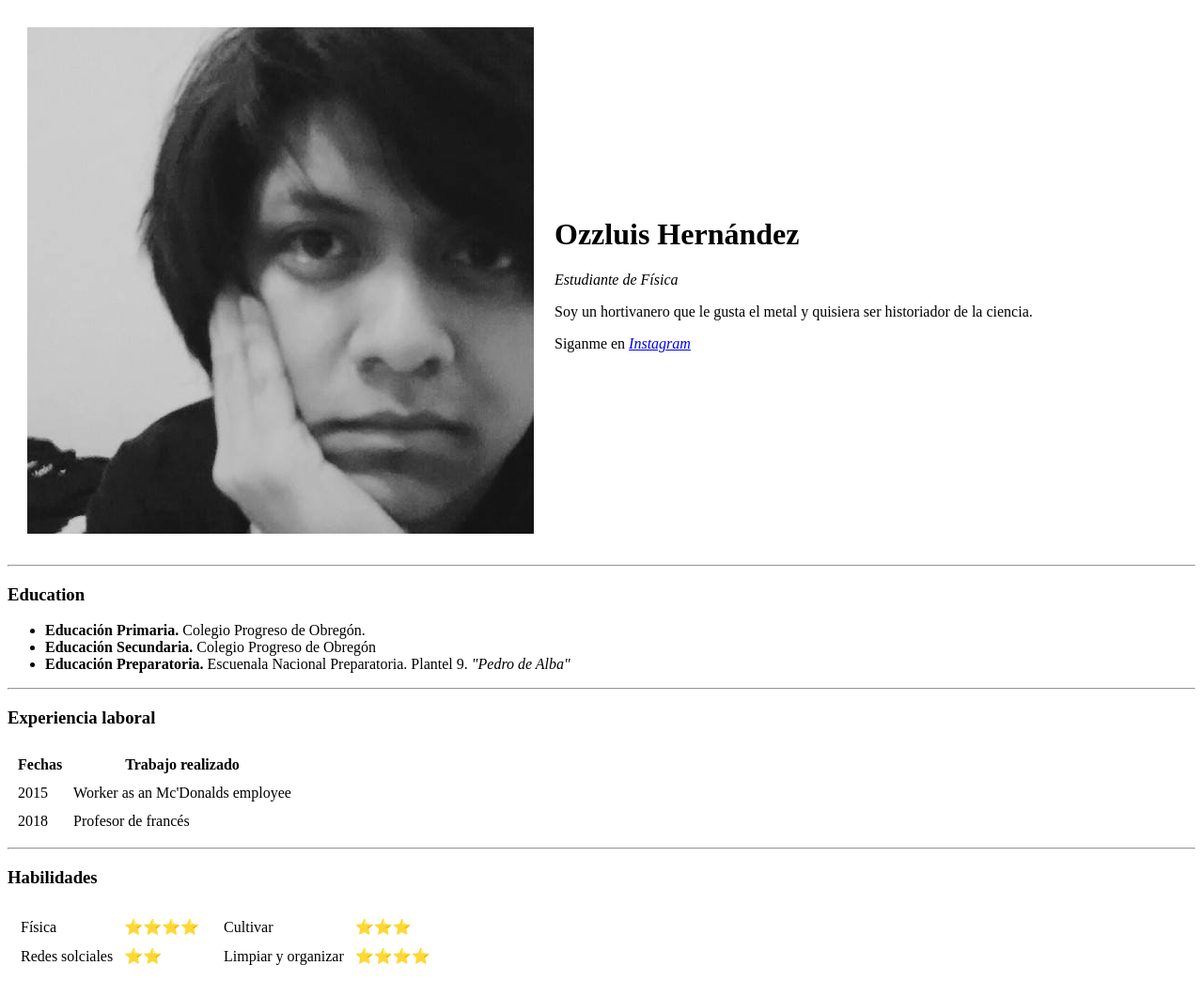
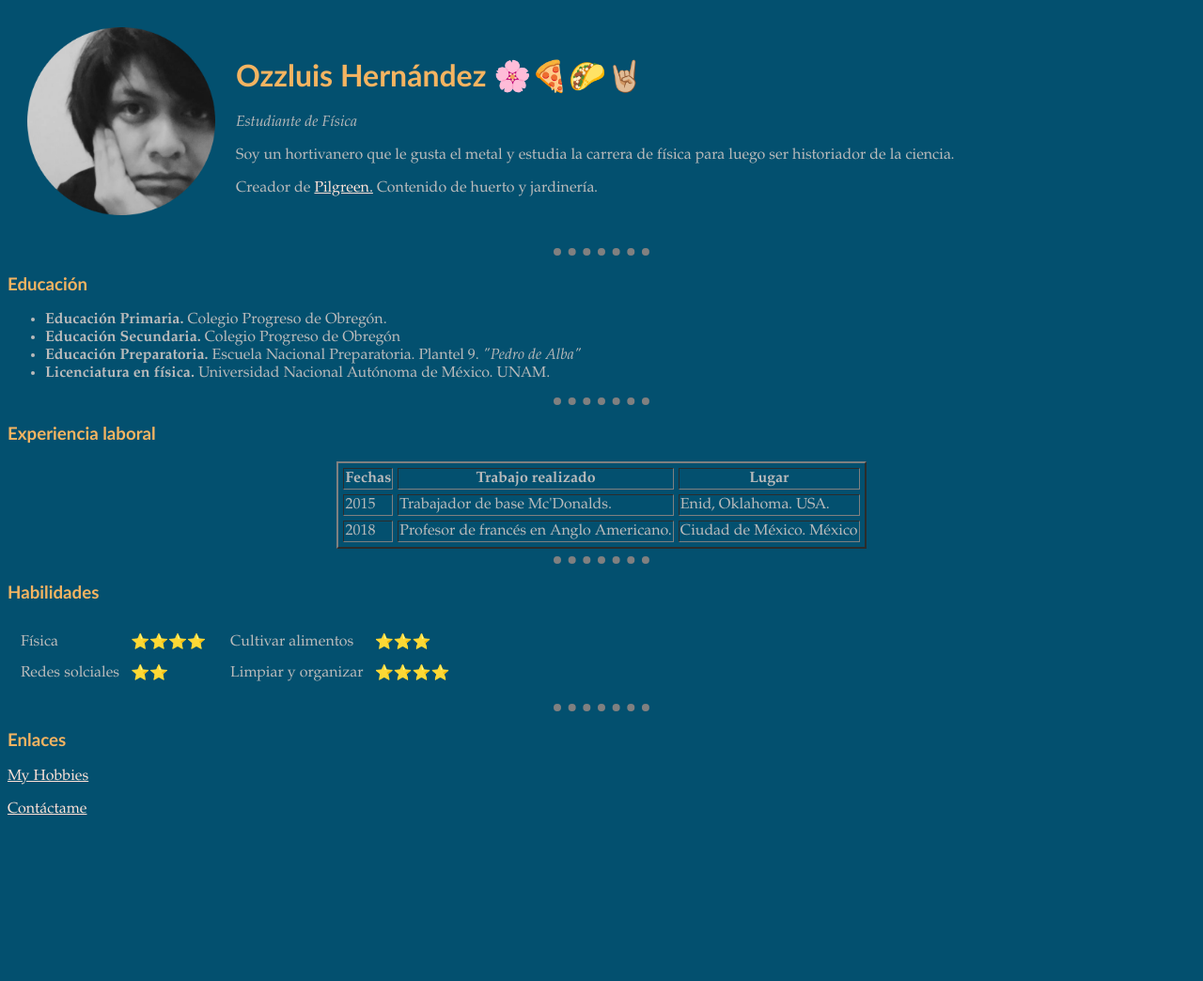
Before and after one commit to Ozzluis/cv, a plain HTML site: page index.html in a window 1280 px wide. Shown: the top 1044 px of the page at 94% size. After the commit the page ends 887 px from the top, so only its background shows below. Drawn offline with Linux system fonts and the light colour scheme.

Commit message:
Nuevo estilo con CSS

```diff
--- /dev/null
+++ b/css/styles.css
@@ -0,0 +1,37 @@
+/**********************TAG SELECTORS*****************/
+
+body {
+  background-color: #03506f;
+  color: #bbbbbb;
+  font-family: Garamond, sans-serif;
+}
+
+a {
+  color: #ffe3d8;
+}
+
+hr {
+  border-style: dotted none none none;
+  border-width: 8px;
+  border-color: gray;
+  width: 8%;
+}
+
+h1 {
+  font-family: "Trebuchet MS", Helvetica, sans-serif;
+  color: #f5b461;
+}
+
+h3 {
+  font-family: "Trebuchet MS", Helvetica, sans-serif;
+  color: #f5b461;
+}
+
+/*******************CLASS SELECTORS********************/
+
+.center{
+  margin-left: auto;
+  margin-right: auto;
+}
+
+/**********************ID SELECTORS*****************/
--- a/index.html
+++ b/index.html
@@ -4,45 +4,55 @@
 <head>
   <meta charset="utf-8">
   <title>Ozz's Personal Site</title>
+  <link rel="stylesheet" href="css/styles.css">
 </head>
+
 <body>
   <table cellspacing = '20'>
     <tr>
-      <td><img src="Ozz.jpg" alt="Ozzluis Proflie Picture"></td>
-      <td><h1>Ozzluis Hernández</h1>
+      <td><img src="Ozz.png" alt="Ozzluis Proflie Picture" width="200" height="200"></td>
+      <td><h1>Ozzluis Hernández 🌸🍕🌮🤘🏼</h1>
       <p><em>Estudiante de Física</em></p>
-      <p>Soy un hortivanero que le gusta el metal y quisiera ser historiador de la ciencia.</p>
-      <p>Siganme en <em><a href="https://www.instagram.com/ozzluis/">Instagram</a></em></p></td>
+      <p>Soy un hortivanero que le gusta el metal y estudia la carrera de física para luego ser historiador de la ciencia.</p>
+      <p>Creador de <a href="https://www.instagram.com/pil.green/">Pilgreen.</a> Contenido de huerto y jardinería.</p></td>
     </tr>
   </table>
   <hr>
-  <h3>Education</h3>
+  <h3>Educación</h3>
   <ul>
     <li><strong>Educación Primaria.</strong> Colegio Progreso de Obregón.</li>
     <li><strong>Educación Secundaria.</strong> Colegio Progreso de Obregón</li>
-    <li><strong>Educación Preparatoria.</strong> Escuenala Nacional Preparatoria. Plantel 9. <em>"Pedro de Alba"</em></li>
+    <li><strong>Educación Preparatoria.</strong> Escuela Nacional Preparatoria. Plantel 9. <em>"Pedro de Alba"</em></li>
+    <li><strong>Licenciatura en física.</strong> Universidad Nacional Autónoma de México. UNAM.</li>
   </ul>
+
   <hr>
+
   <h3>Experiencia laboral</h3>
-  <table cellspacing='10'>
+  <table cellspacing='5' class="center" border="2">
     <thead>
       <tr>
         <th>Fechas</th>
         <th>Trabajo realizado</th>
+        <th>Lugar</th>
       </tr>
     </thead>
     <tbody>
       <tr>
         <td>2015</td>
-        <td>Worker as an Mc'Donalds employee</td>
+        <td>Trabajador de base Mc'Donalds.</td>
+        <td>Enid, Oklahoma. USA.</td>
       </tr>
       <tr>
         <td>2018</td>
-        <td>Profesor de francés</td>
+        <td>Profesor de francés en Anglo Americano.</td>
+        <td>Ciudad de México. México</td>
       </tr>
     </tbody>
   </table>
+
   <hr>
+
   <h3>Habilidades</h3>
   <table>
     <tr>
@@ -61,7 +71,7 @@
       <td>
         <table cellspacing='10'>
           <tr>
-            <td>Cultivar</td>
+            <td>Cultivar alimentos</td>
             <td> &#11088;&#11088;&#11088;</td>
           </tr>
           <tr>
@@ -72,9 +82,12 @@
       </td>
     </tr>
   </table>
+
   <hr>
+  <h3>Enlaces</h3>
   <a href="hobbies.html">My Hobbies</a>
   <p><a href="contact.html">Contáctame</a></p>
+
 </body>
 
 </html>
```
Also changed, not shown: contact.html (+1 -0 lines), hobbies.html (+1 -0 lines), Ozz.png (added).
